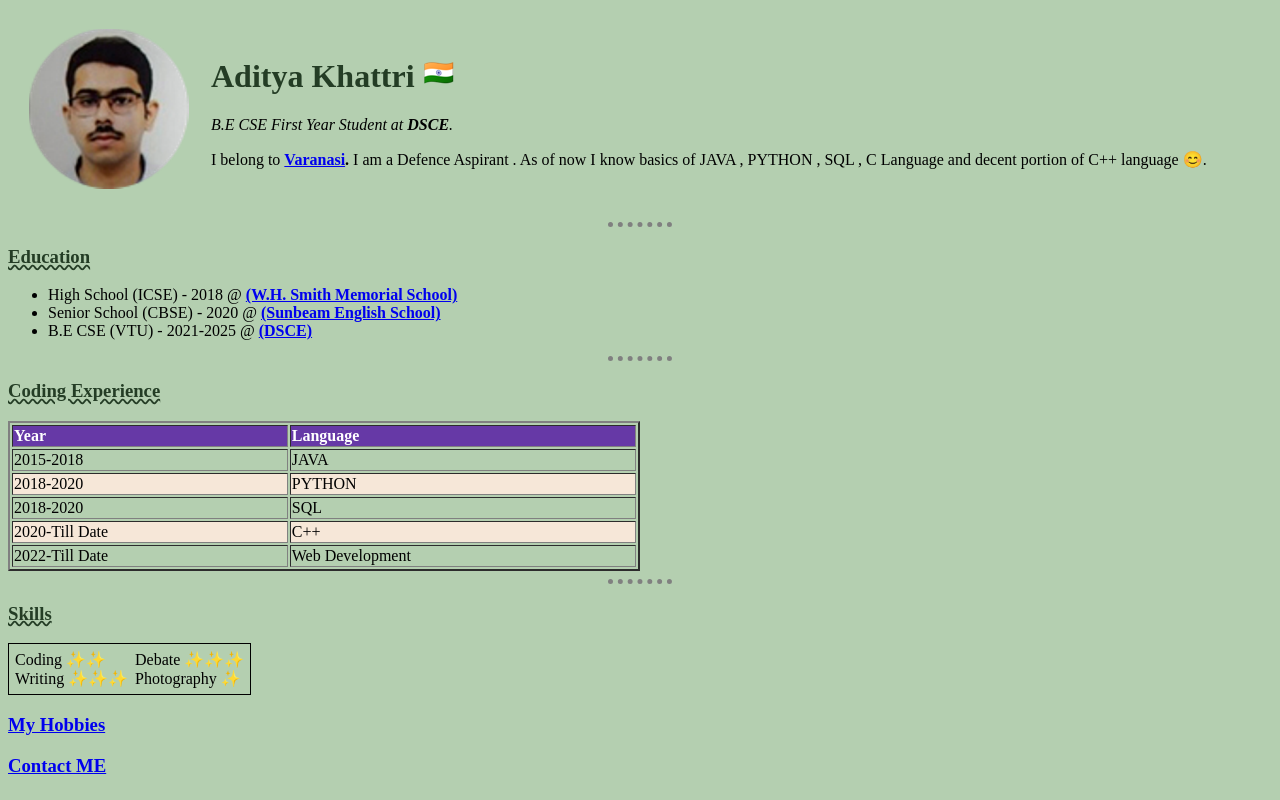
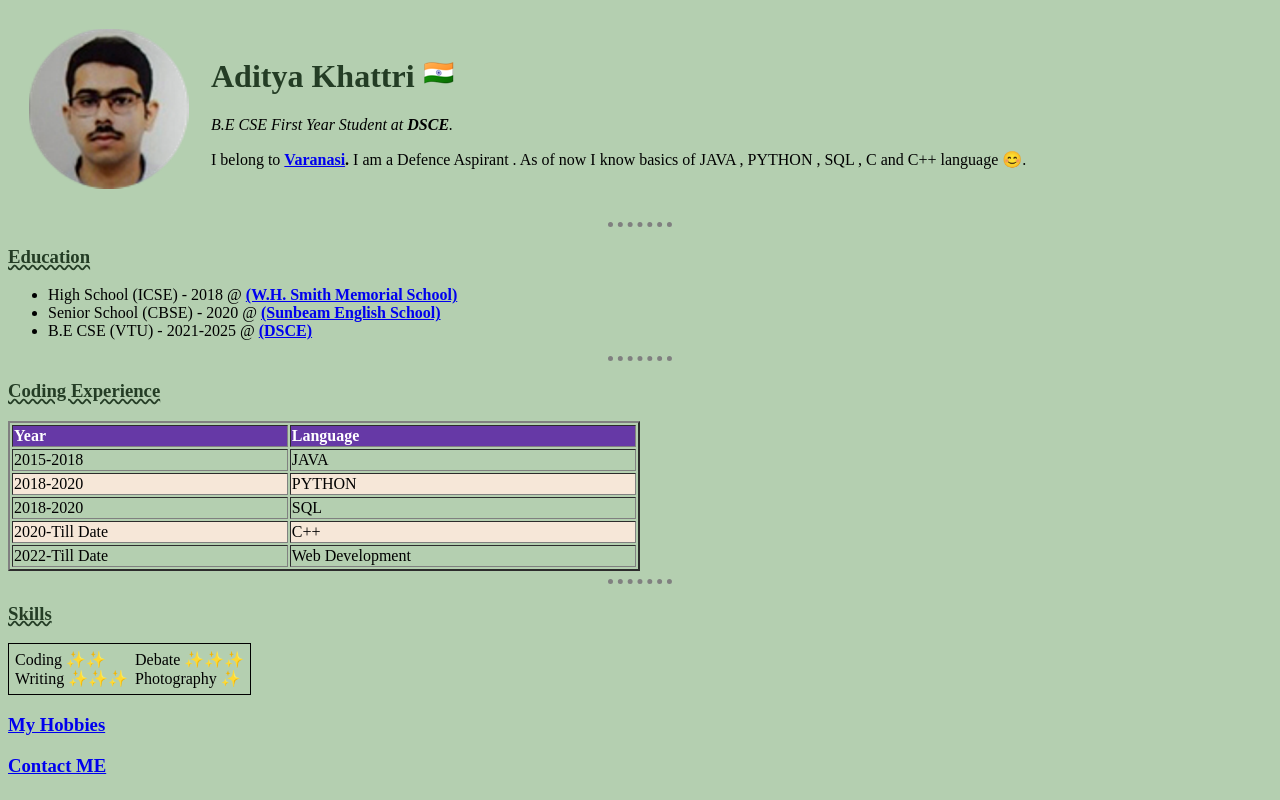
Before and after one commit to adityakhattri21/CV, a plain HTML site: page index.html in a window 1280 px wide. Drawn offline with Linux system fonts and the light colour scheme.

Commit message:
Update index.html

```diff
--- a/index.html
+++ b/index.html
@@ -21,7 +21,7 @@
         <br />
       <p>
         I belong to <strong><a href="https://en.wikipedia.org/wiki/Varanasi">Varanasi</a>.</strong> I am a Defence Aspirant . As of now I know basics of JAVA ,
-        PYTHON , SQL , C Language and decent portion of C++ language 😊.
+        PYTHON , SQL , C and C++ language 😊.
       </p></td>
     </tr>
   </table>
```
